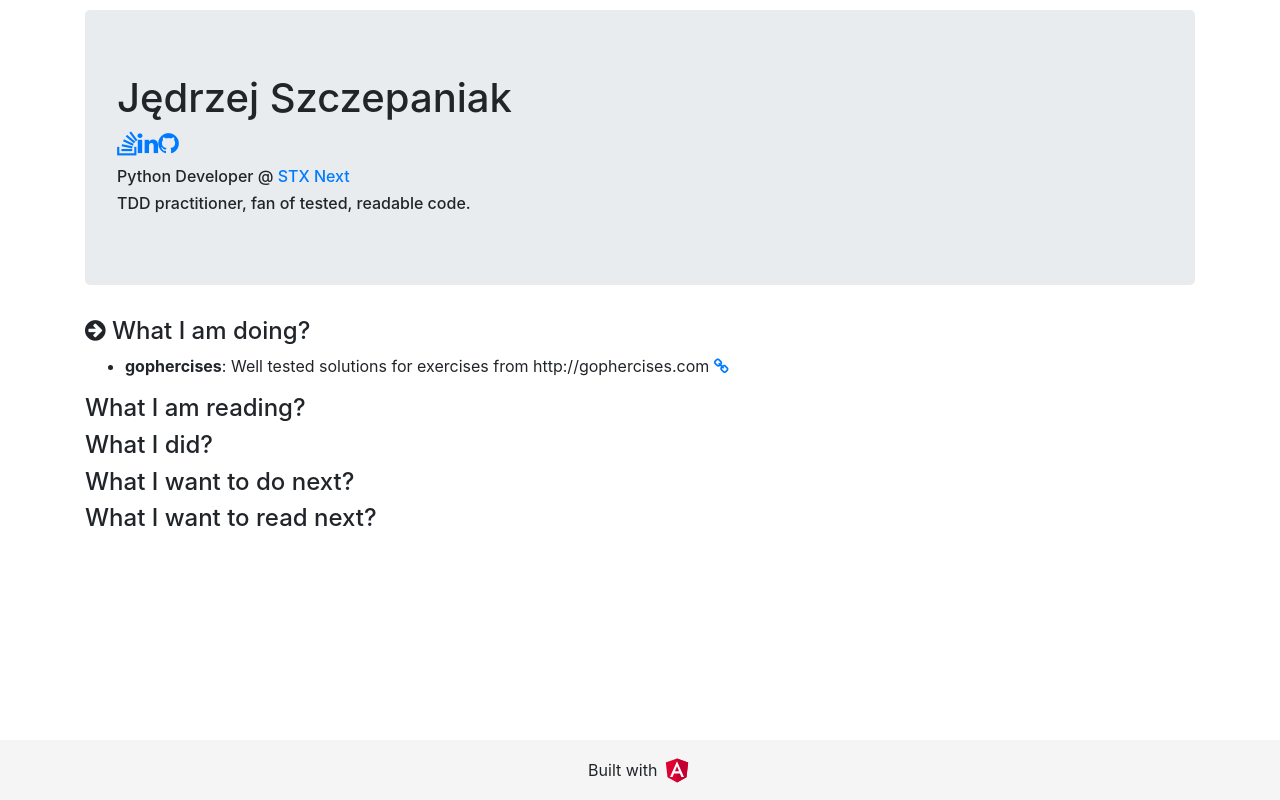
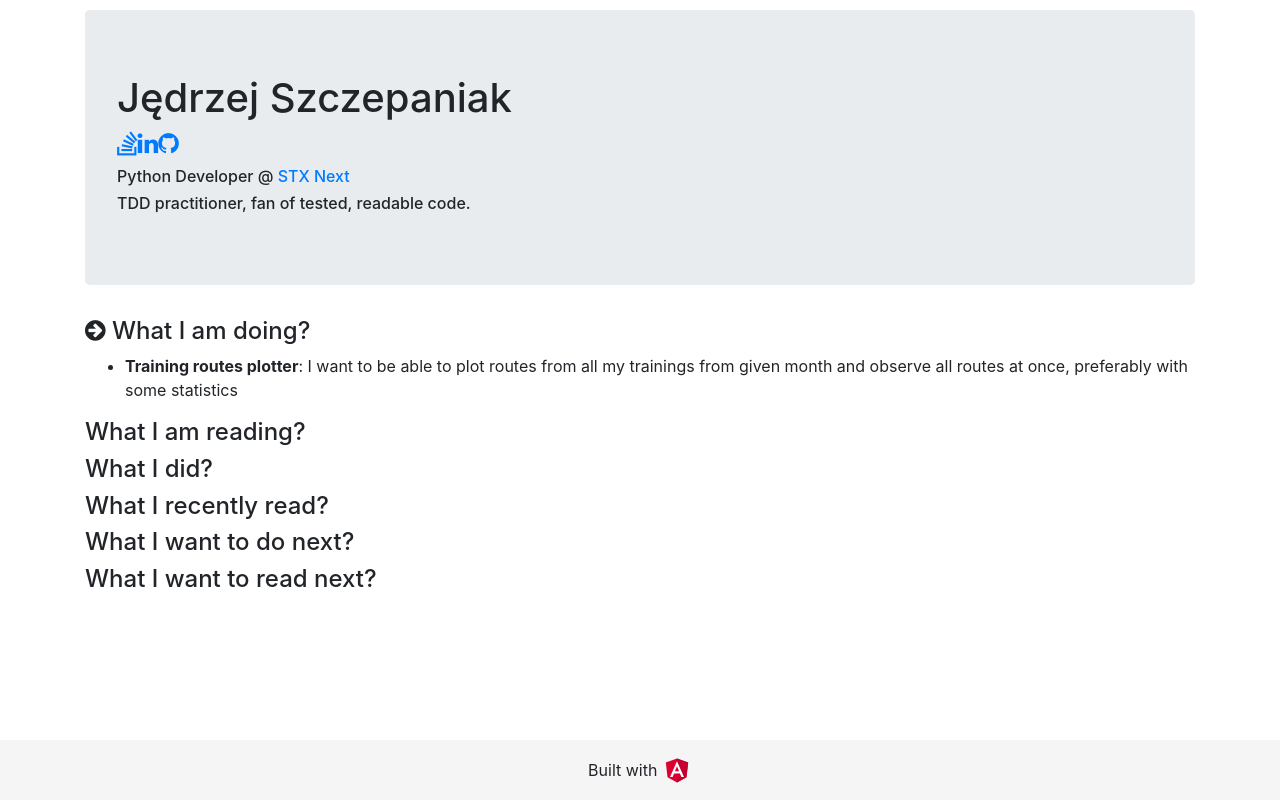
Before and after one commit to jbszczepaniak/me, an Angular app: page / in a window 1280 px wide. Built offline with nearby package versions, Linux system fonts and the light colour scheme.

Commit message:
Update development backlog

```diff
--- a/src/app/app.component.ts
+++ b/src/app/app.component.ts
@@ -27,10 +27,10 @@ export class AppComponent {
         collapsed: false,
         items: [
           {
-            title: 'gophercises',
-            description: 'Well tested solutions for exercises from http://gophercises.com',
-            url: 'https://github.com/jedruniu/gophercises-solutions',
-          }
+            title: 'Training routes plotter',
+            description: 'I want to be able to plot routes from all my trainings from given month and observe all routes at once, preferably with some statistics',
+            url: null,
+          },
       ]
       },
       {title: 'What I am reading?', collapsed: true, items: [
@@ -39,13 +39,13 @@ export class AppComponent {
           description: null,
           url: 'https://www.amazon.com/Programming-Language-Addison-Wesley-Professional-Computing/dp/0134190440',
         },
-        {
-          title: 'Coders at Work: Reflections on the Craft of Programming',
-          description: null,
-          url: 'https://www.amazon.com/Coders-Work-Reflections-Craft-Programming/dp/1430219483',
-      }
       ]},
       {title: 'What I did?', collapsed: true, items: [
+        {
+          title: 'gophercises',
+          description: 'Well tested solutions for exercises from http://gophercises.com',
+          url: 'https://github.com/jedruniu/gophercises-solutions',
+        },
         {
           title: 'Spotify CLI',
           description: 'Terminal base spotify client with player in the browser, written in Go.',
@@ -67,8 +67,17 @@ export class AppComponent {
           url: null,
         },
       ]},
-      // {title: 'What I read?', collapsed: true, items: []},
-      {title: 'What I want to do next?', collapsed: true, items: [
+      {
+        title: 'What I recently read?', collapsed: true, items: [
+          {
+            title: 'Coders at Work: Reflections on the Craft of Programming',
+            description: null,
+            url: 'https://www.amazon.com/Coders-Work-Reflections-Craft-Programming/dp/1430219483',
+          },
+        ]
+      },
+      {
+        title: 'What I want to do next?', collapsed: true, items: [
         {
           title: 'asyncio (python) and channels (go) comparision',
           description: 'project or presentation, don\'t know yet',
```
Also changed, not shown: 4 other files (tests, documents, lock files or other folders).
